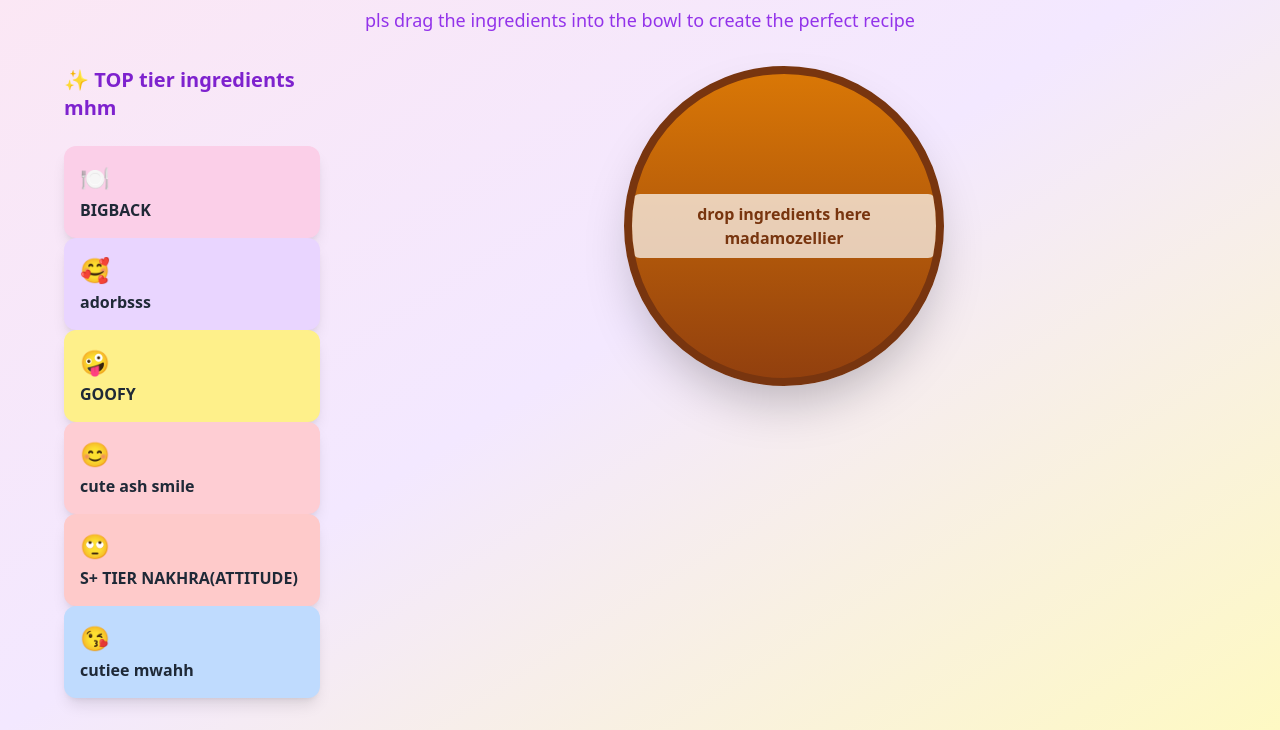
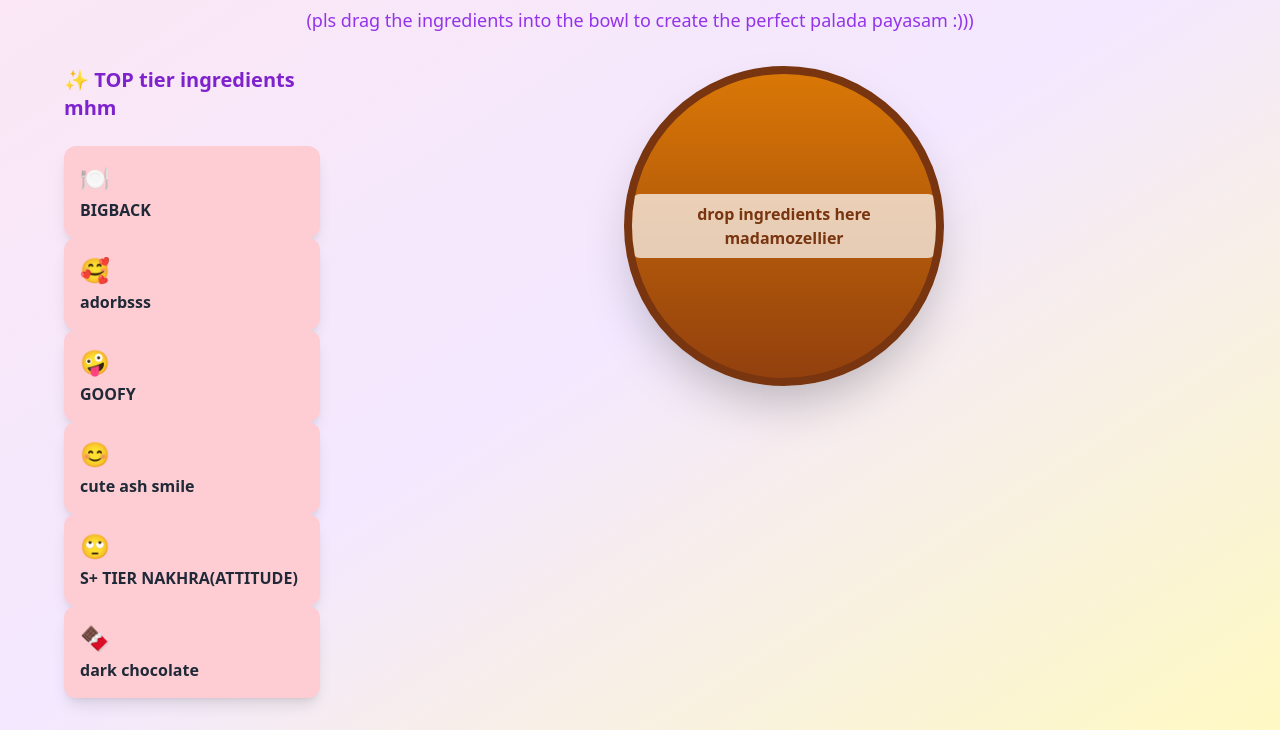
Before and after one commit to ericjnlz/bbgpalada, a plain HTML site: page index.html in a window 1280 px wide. Shown: the part 90-820 px from the top of the page. Drawn offline with nearby package versions, Linux system fonts and the light colour scheme.

Commit message:
Update index.html

```diff
--- a/index.html
+++ b/index.html
@@ -92,7 +92,7 @@
                 ❤️ BEST PALADA PAYASAM RECIPIE OAT ❤️
             </h1>
             <p id="instructions" class="text-center text-purple-600 mb-8 text-lg">
-                pls drag the ingredients into the bowl to create the perfect recipe
+                (pls drag the ingredients into the bowl to create the perfect palada payasam :)))
             </p>
 
             <div id="mainContent" class="flex flex-col md:flex-row gap-8 items-start justify-center">
@@ -166,12 +166,12 @@
 
     <script>
         var ingredients = [
-            { id: 1, name: 'BIGBACK', added: false, emoji: '🍽️', color: 'bg-pink-200' },
-            { id: 2, name: 'adorbsss', added: false, emoji: '🥰', color: 'bg-purple-200' },
-            { id: 3, name: 'GOOFY', added: false, emoji: '🤪', color: 'bg-yellow-200' },
+            { id: 1, name: 'BIGBACK', added: false, emoji: '🍽️', color: 'bg-rose-200' },
+            { id: 2, name: 'adorbsss', added: false, emoji: '🥰', color: 'bg-rose-200' },
+            { id: 3, name: 'GOOFY', added: false, emoji: '🤪', color: 'bg-rose-200' },
             { id: 4, name: 'cute ash smile', added: false, emoji: '😊', color: 'bg-rose-200' },
-            { id: 5, name: 'S+ TIER NAKHRA(ATTITUDE)', added: false, emoji: '🙄', color: 'bg-red-200' },
-            { id: 6, name: 'cutiee mwahh', added: false, emoji: '😘', color: 'bg-blue-200' }
+            { id: 5, name: 'S+ TIER NAKHRA(ATTITUDE)', added: false, emoji: '🙄', color: 'bg-rose-200' },
+            { id: 6, name: 'dark chocolate', added: false, emoji: '🍫', color: 'bg-rose-200' }
         ];
 
         var draggedIngredient = null;
```
